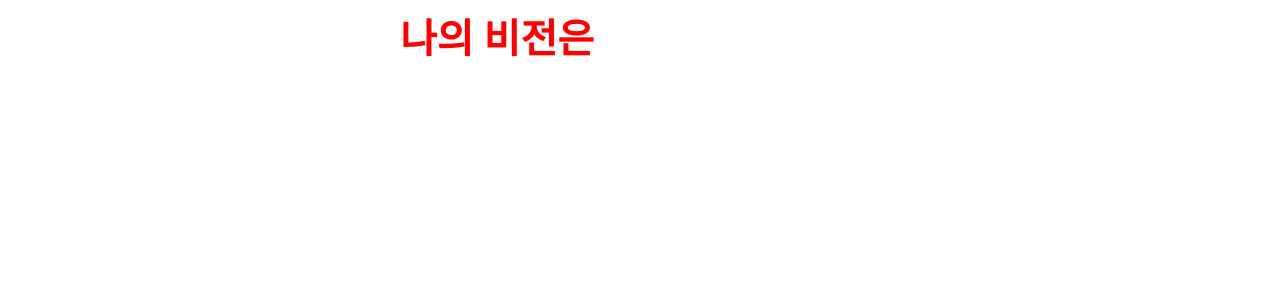
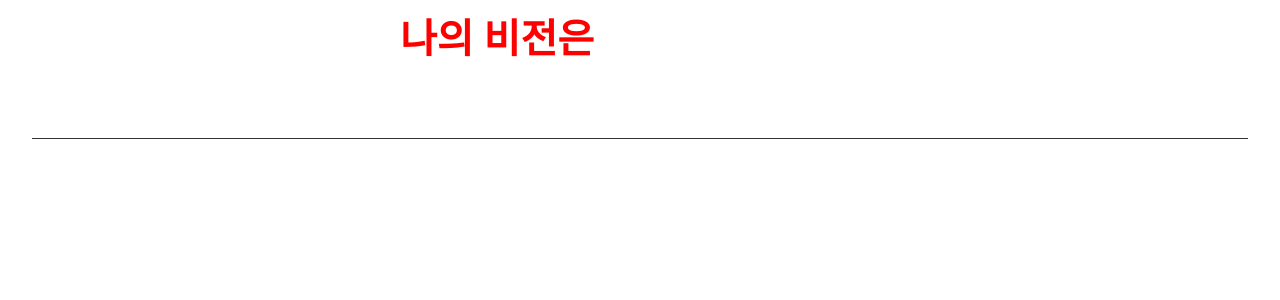
Before and after one commit to sephinek/mvp_project, a React (Vite) app: page /home in a window 1280 px wide. Shown: the top 300 px of the page. Built offline with nearby package versions, Linux system fonts and the light colour scheme.

Commit message:
온보딩용 input만듬

```diff
--- a/src/App.jsx
+++ b/src/App.jsx
@@ -1,4 +1,5 @@
 import './App.css'
+import OnboardingInput from './components/atoms/OnboardingInput'
 import Router from './shared/Router'
 import { RecoilRoot } from 'recoil'
 
@@ -6,6 +7,7 @@ function App() {
     return (
         <RecoilRoot>
             <Router />
+            <OnboardingInput isText={false}>{"안녕하세요"}</OnboardingInput>
         </RecoilRoot>
     )
 }
--- /dev/null
+++ b/src/components/atoms/OnboardingInput/index.jsx
@@ -0,0 +1,11 @@
+import styles from './index.module.css'
+
+const OnboardingInput = ({ isText, children, ...rest }) => {
+    return (
+    <div className={styles.wrapper}>
+        <input className={styles.onboardingInput} type="text" />
+        {isText && <span>것</span>}
+    </div>
+)}
+
+export default OnboardingInput
--- /dev/null
+++ b/src/components/atoms/OnboardingInput/index.module.css
@@ -0,0 +1,18 @@
+.wrapper {
+    margin: 0 16px;
+    padding: 16px;
+    display: flex;
+}
+.onboardingInput {
+    height: 40px;
+    border: none;
+    width: 100%;
+    border-bottom: 1px solid #333;
+}
+.onboardingInput:focus {
+    outline: none;
+}
+span {
+    padding: 0 8px;
+    line-height: 40px;
+}
--- /dev/null
+++ b/src/components/atoms/Radiobutton/index.module.css
@@ -0,0 +1,5 @@
+.wrap {
+    height: 40px;
+    background-color: black;
+    width: 100%;
+}
--- /dev/null
+++ b/src/components/molecules/LoginForm/index.module.css
@@ -0,0 +1,25 @@
+.wrap {
+    width: 500px;
+    height: auto;
+    background-color: #f8f8f8;
+    padding: 30px;
+
+    display: flex;
+    flex-direction: column;
+    align-items: center;
+    gap: 5px;
+}
+
+h2 {
+    font-size: 24px;
+    color: #555;
+}
+
+.input_wrap {
+    margin-bottom: 20px;
+}
+
+.flexbox {
+    display: flex;
+    justify-content: flex-start;
+}
--- /dev/null
+++ b/src/components/molecules/TabContent/index.module.css
@@ -0,0 +1,15 @@
+.wrap {
+    background-color: beige;
+    padding: 10px;
+    border-radius: 5px;
+    border: 1px solid gray;
+    display: flex;
+    flex-direction: column;
+    justify-content: center;
+    align-items: center;
+    width: 300px;
+}
+
+.input_wrap {
+    margin-bottom: 20px;
+}
```
Also changed, not shown: src/components/atoms/Radiobutton/index.jsx (added, +17 -0 lines), src/components/molecules/LoginForm/index.jsx (added, +31 -0 lines), src/components/molecules/TabContent/index.jsx (added, +34 -0 lines), 1 other file (tests, documents, lock files or other folders).
